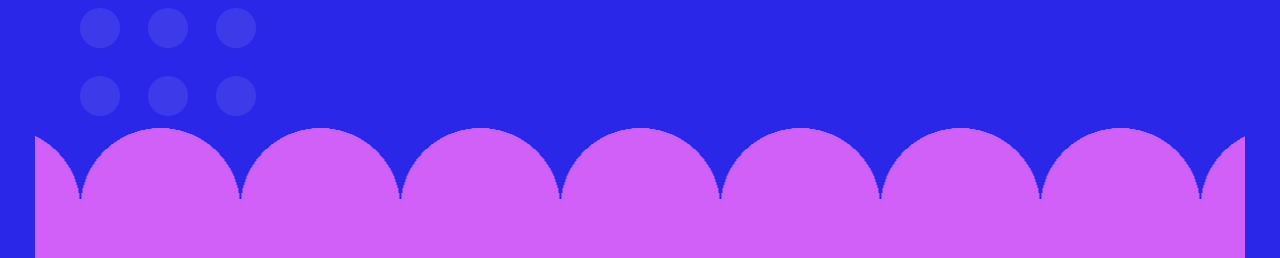
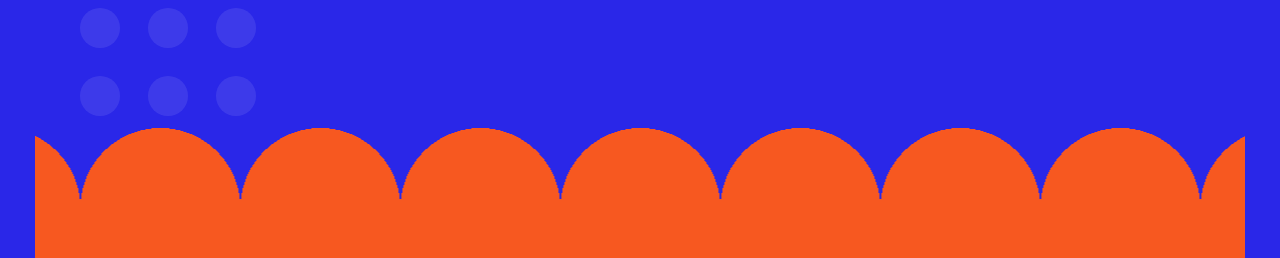
Before and after one commit to APPS-sookmyung/2025-APPS-Exhibition-Webpage, a React (Vite) app: page / in a window 1280 px wide. Shown: the part 1020-1278 px from the top of the page. Built offline with nearby package versions, Linux system fonts and the light colour scheme.

Commit message:
style: Primary 색상 secondary 색상으로 수정
Refs #24

```diff
--- a/src/components/cards/MemberCard.jsx
+++ b/src/components/cards/MemberCard.jsx
@@ -16,7 +16,7 @@ const MemberCard = ({data, onClick, isActive}) => {
       yellow: 'bg-Yellow',
       green: 'bg-Green',
       blue: 'bg-primary-light',
-      purple: 'bg-Primary',
+      purple: 'bg-secondary',
     };
 
     const bgColor = themeStyles[theme] || 'bg-Yellow';
--- a/src/components/sections/AboutSection.jsx
+++ b/src/components/sections/AboutSection.jsx
@@ -9,8 +9,8 @@ const AboutSection = () => {
     md:h-[80px] md:bg-[length:160px_160px]
   `;
   const waveImageClass = `
-    bg-[image:radial-gradient(circle,var(--color-Primary)_30px,transparent_0)]
-    md:bg-[image:radial-gradient(circle,var(--color-Primary)_80px,transparent_0)]
+    bg-[image:radial-gradient(circle,var(--color-secondary)_30px,transparent_0)]
+    md:bg-[image:radial-gradient(circle,var(--color-secondary)_80px,transparent_0)]
   `;
 
   return (
@@ -25,7 +25,7 @@ const AboutSection = () => {
         </div>
       </div>
 
-      <div className='bg-Primary relative mx-auto w-[94.6%] md:w-full md:max-w-[94.6%]'>
+      <div className='bg-secondary relative mx-auto w-[94.6%] md:w-full md:max-w-[94.6%]'>
         <div
           className={` ${waveBaseClass} ${waveImageClass} -top-[30px] bg-[position:center_top] md:-top-[80px]`}></div>
 
--- a/src/components/sections/FooterSection.jsx
+++ b/src/components/sections/FooterSection.jsx
@@ -42,7 +42,7 @@ const FooterSection = () => {
           <div className='grid grid-cols-1 gap-10 text-sm md:grid-cols-2 md:gap-16'>
             {/* Developer Column */}
             <div>
-              <h3 className='text-Primary mb-5 font-bold tracking-wider'>
+              <h3 className='text-secondary mb-5 font-bold tracking-wider'>
                 DEVELOPER
               </h3>
               <ul className='space-y-2.5 font-light text-white'>
@@ -54,7 +54,7 @@ const FooterSection = () => {
 
             {/* Designer Column */}
             <div className='relative'>
-              <h3 className='text-Primary mb-5 font-bold tracking-wider'>
+              <h3 className='text-secondary mb-5 font-bold tracking-wider'>
                 DESIGNER
               </h3>
               <ul className='space-y-2.5 font-light text-white'>
```
